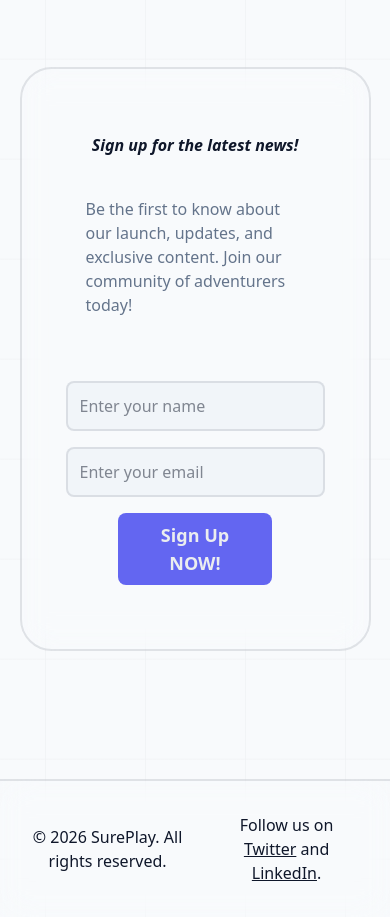
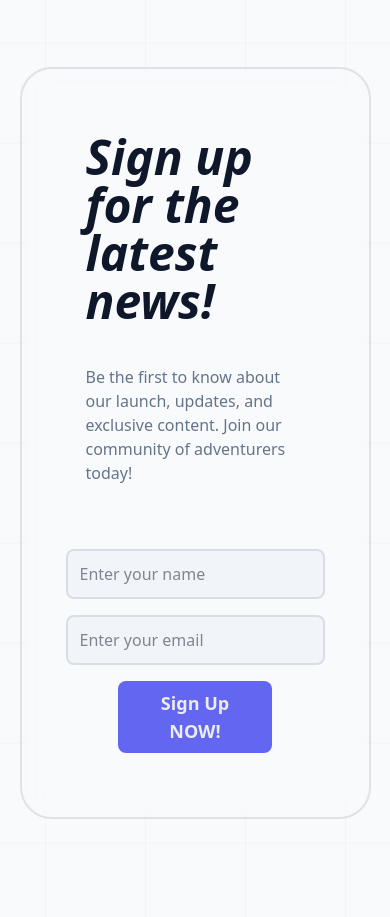
Before and after one commit to GioMarcolla/sure-x, a Next.js app: page / in a window 390 px wide. Shown: the part 6300-7217 px from the top of the page. Built offline with nearby package versions, Linux system fonts and the light colour scheme; no server answers.

Commit message:
Add text- because I'm retarded

```diff
--- a/src/components/SureNewsSignUp.tsx
+++ b/src/components/SureNewsSignUp.tsx
@@ -53,7 +53,7 @@ const SureNewsSignUp: FC<SureNewsSignUpProps> = ({
             {...props}
         >
             <div className="flex flex-col items-center gap-8 rounded-4xl border-2 border-(--border-color) p-16 backdrop-blur-lg">
-                <h2 className="5xl sm:6xl font-black italic md:text-7xl">
+                <h2 className="text-5xl sm:text-6xl font-black italic md:text-7xl">
                     Sign up for the latest news!
                 </h2>
                 <p className="mt-2 text-base text-(--ink-muted) md:text-lg">
```
